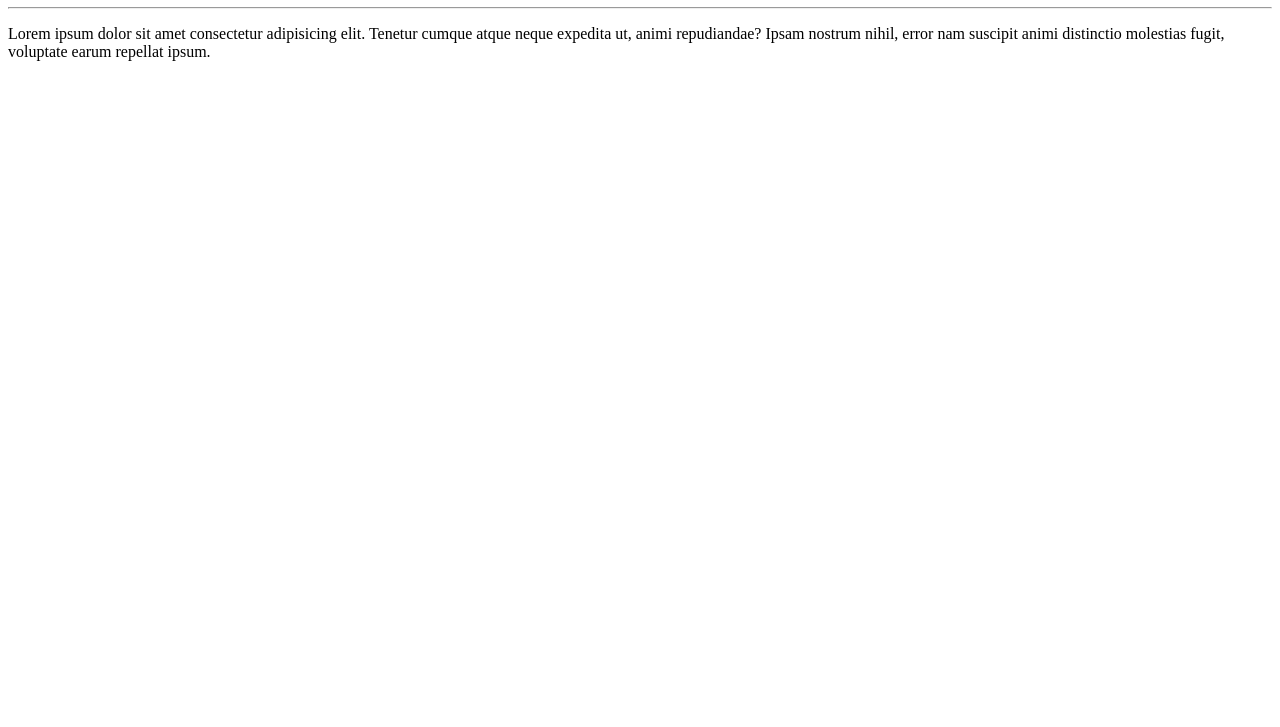
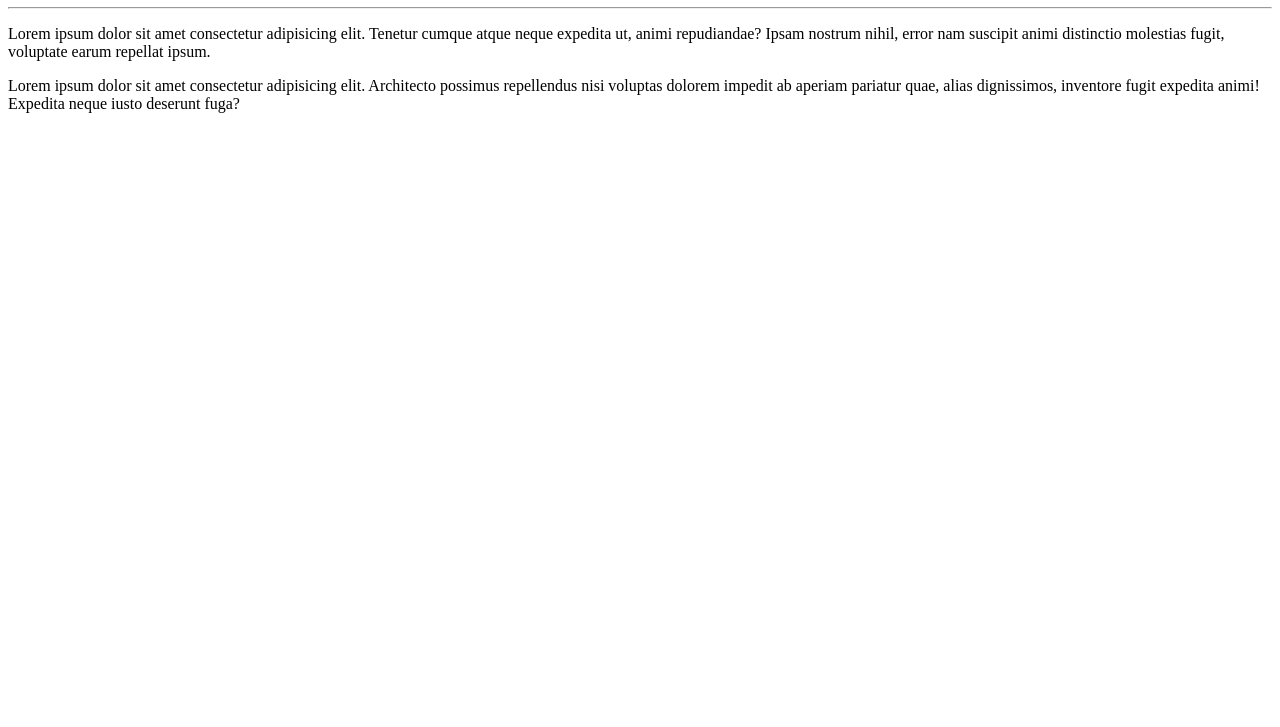
Before and after one commit to BrunaFerAlmeida/Abacate, a plain HTML site: page site ex/index.html in a window 1280 px wide. Shown: the part 73-800 px from the top of the page. Drawn offline with Linux system fonts and the light colour scheme.

Commit message:
Adicionei um paragráfo

```diff
--- a/site ex/index.html
+++ b/site ex/index.html
@@ -10,5 +10,6 @@
    <h1>Olá,mundo!</h1>
    <hr>
    <p>Lorem ipsum dolor sit amet consectetur adipisicing elit. Tenetur cumque atque neque expedita ut, animi repudiandae? Ipsam nostrum nihil, error nam suscipit animi distinctio molestias fugit, voluptate earum repellat ipsum.</p>
+   <p>Lorem ipsum dolor sit amet consectetur adipisicing elit. Architecto possimus repellendus nisi voluptas dolorem impedit ab aperiam pariatur quae, alias dignissimos, inventore fugit expedita animi! Expedita neque iusto deserunt fuga?</p>
 </body>
 </html>
```
